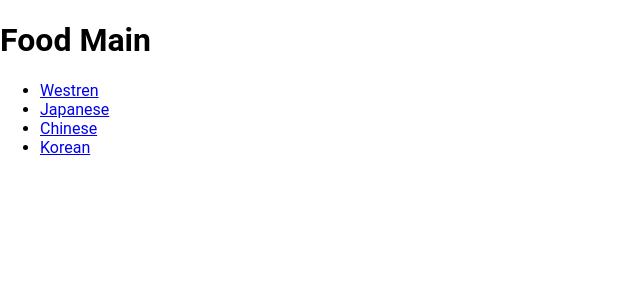
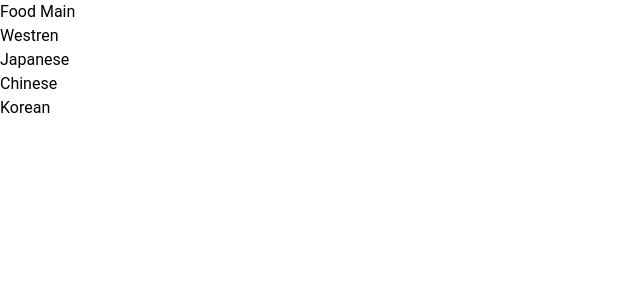
Before and after one commit to 0420syj/vinami, a Next.js app in the folder apps/mariage/: page /food in a window 1280 px wide. Shown: the top 300 px of the page, without its empty margins (0-640 px from the left). Built offline with nearby package versions, Linux system fonts and the light colour scheme.

Commit message:
[feature] Add Tailwind CSS in Mariage

```diff
--- a/apps/mariage/package.json
+++ b/apps/mariage/package.json
@@ -19,6 +19,9 @@
         "typescript": "5.0.2"
     },
     "devDependencies": {
-        "@next/eslint-plugin-next": "13.4.1"
+        "@next/eslint-plugin-next": "13.4.1",
+        "autoprefixer": "^10.4.14",
+        "postcss": "^8.4.23",
+        "tailwindcss": "^3.3.2"
     }
 }
--- /dev/null
+++ b/apps/mariage/postcss.config.js
@@ -0,0 +1,6 @@
+module.exports = {
+  plugins: {
+    tailwindcss: {},
+    autoprefixer: {},
+  },
+}
--- a/apps/mariage/src/pages/index.tsx
+++ b/apps/mariage/src/pages/index.tsx
@@ -52,6 +52,7 @@
                             alignItems: "center",
                         }}
                     >
+                        <h1 className="text-3xl font-bold underline">Hello world!</h1>
                         <FoodSelect
                             options={foodOptions}
                             selectedFood={selectedFood}
--- a/apps/mariage/src/styles/globals.css
+++ b/apps/mariage/src/styles/globals.css
@@ -1,3 +1,7 @@
+@tailwind base;
+@tailwind components;
+@tailwind utilities;
+
 /* styles/globals.css */
 html,
 body {
--- /dev/null
+++ b/apps/mariage/tailwind.config.js
@@ -0,0 +1,10 @@
+/** @type {import('tailwindcss').Config} */
+module.exports = {
+  content: [
+    "./src/**/*.{js,ts,jsx,tsx,mdx}",
+  ],
+  theme: {
+    extend: {},
+  },
+  plugins: [],
+}
```
Also changed, not shown: 1 other file (tests, documents, lock files or other folders).
